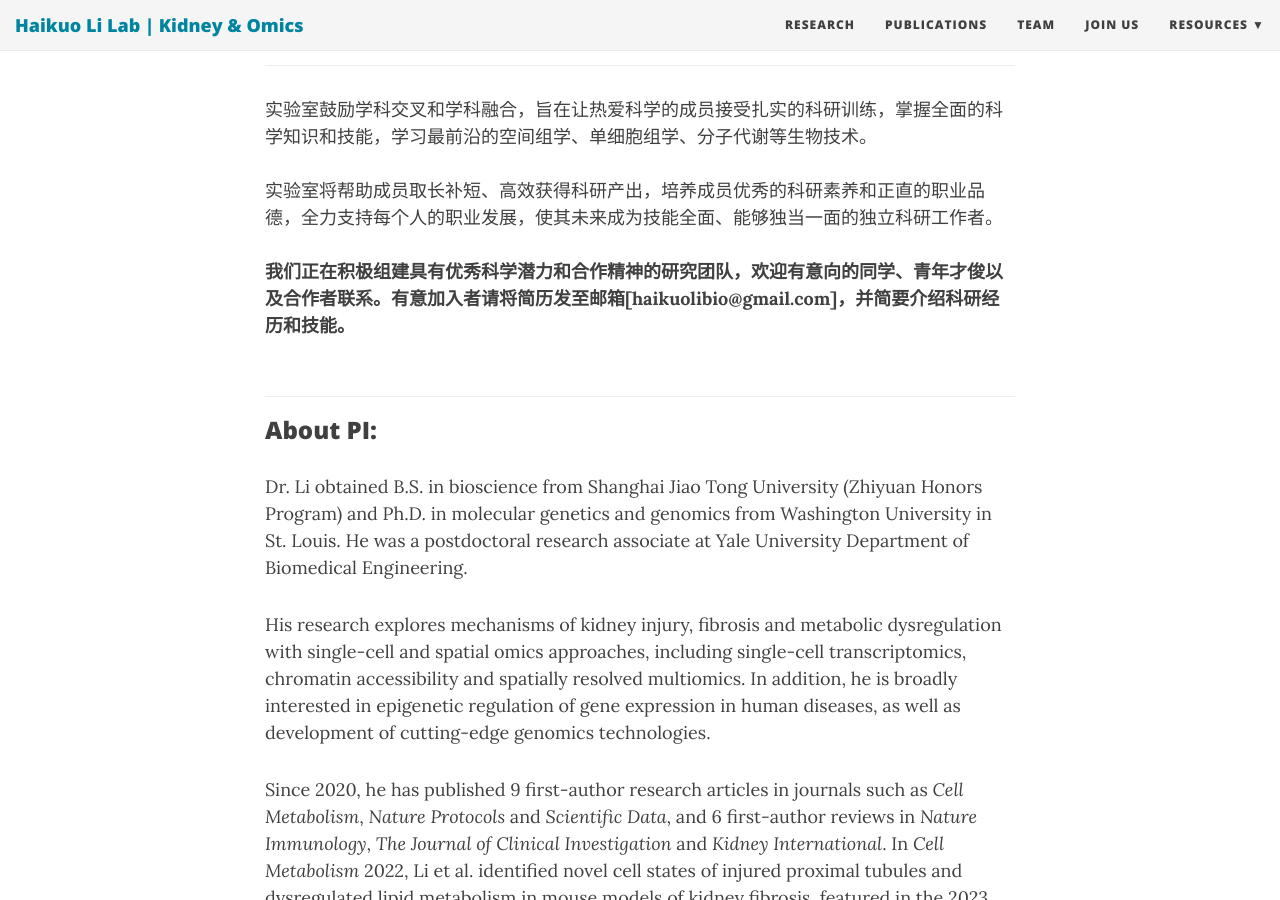
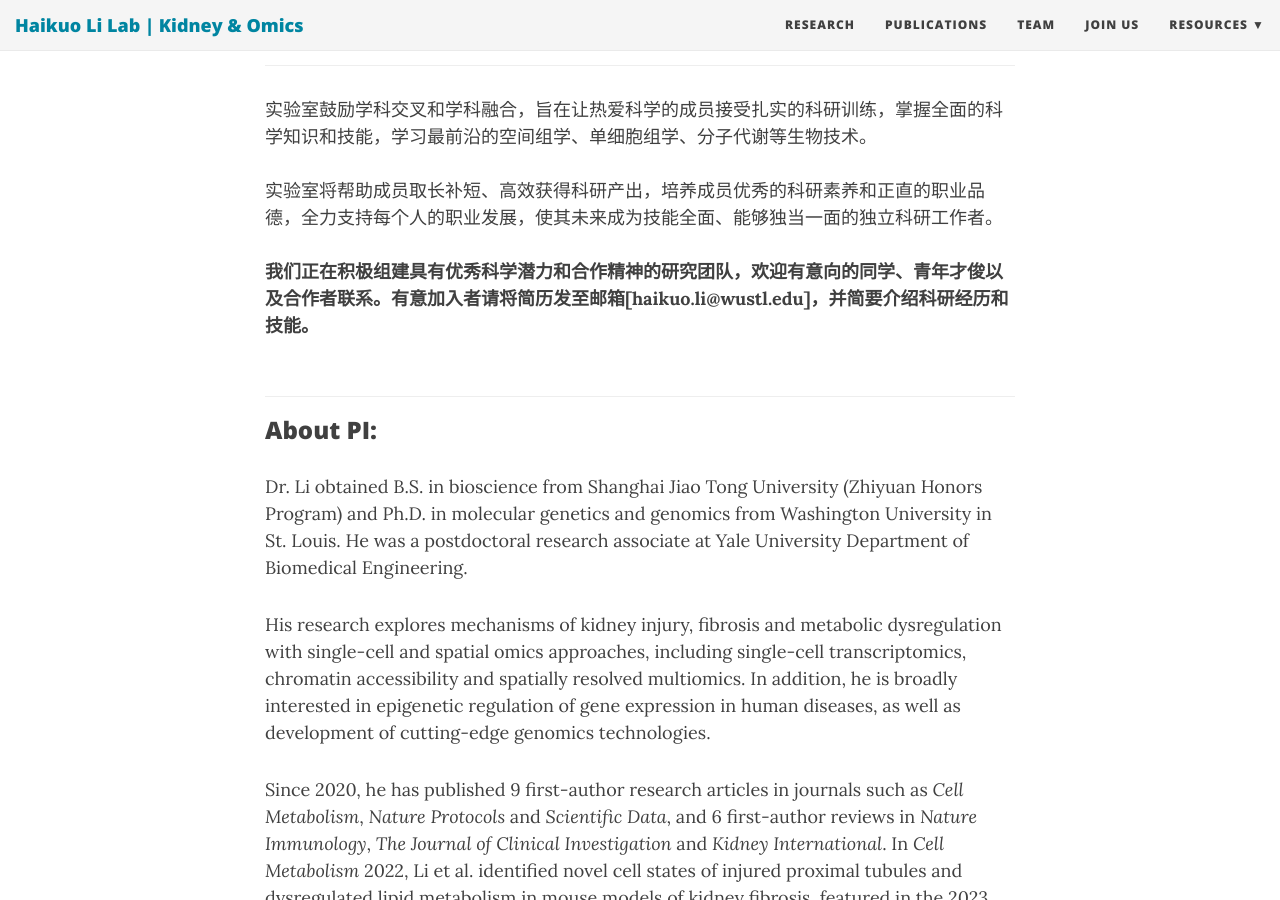
Before and after one commit to TheLiLab/thelilab.github.io, a Jekyll site: the page built from joinus.md, in a window 1280 px wide and 900 px high, scrolled down 801 px. Built offline with Jekyll 4.4.1, drawn with Linux system fonts in a browser that asks for light colours; nearby versions of some CDN libraries.

Commit message:
Update joinus.md

```diff
--- a/joinus.md
+++ b/joinus.md
@@ -23,7 +23,7 @@ bigimg:
 
 实验室鼓励学科交叉和学科融合，旨在让热爱科学的成员接受扎实的科研训练，掌握全面的科学知识和技能，学习最前沿的空间组学、单细胞组学、分子代谢等生物技术。<br><br>
 实验室将帮助成员取长补短、高效获得科研产出，培养成员优秀的科研素养和正直的职业品德，全力支持每个人的职业发展，使其未来成为技能全面、能够独当一面的独立科研工作者。<br><br>
-**我们正在积极组建具有优秀科学潜力和合作精神的研究团队，欢迎有意向的同学、青年才俊以及合作者联系。有意加入者请将简历发至邮箱[haikuolibio@gmail.com]，并简要介绍科研经历和技能。**<br><br>
+**我们正在积极组建具有优秀科学潜力和合作精神的研究团队，欢迎有意向的同学、青年才俊以及合作者联系。有意加入者请将简历发至邮箱[haikuo.li@wustl.edu]，并简要介绍科研经历和技能。**<br><br>
 <hr>
 
 
```
